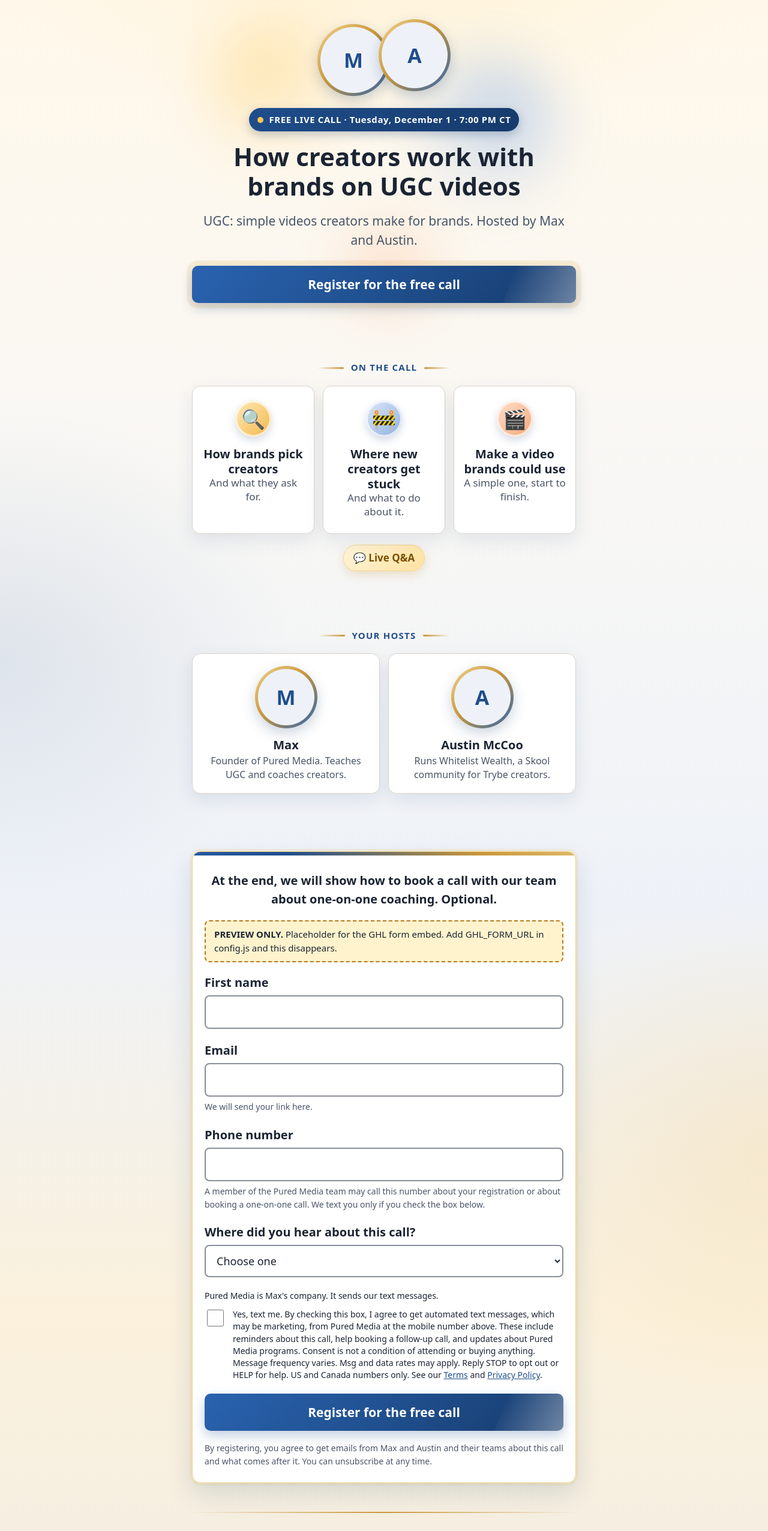
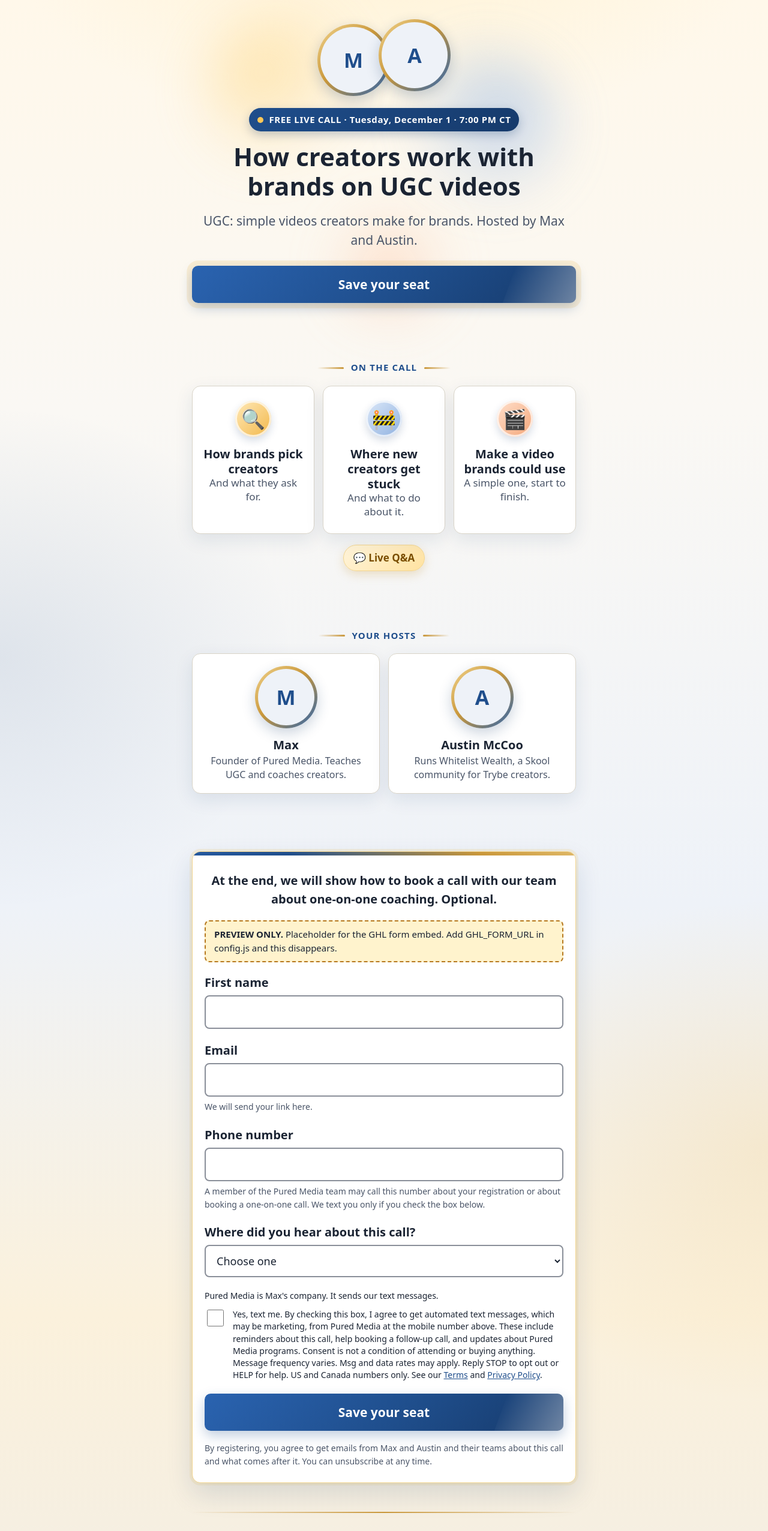
Before and after one commit to CriticalClientele/creator-brand-call, a plain HTML site: page index.html in a window 1280 px wide. Shown: the top 2552 px of the page at 60% size. Drawn offline with Linux system fonts and the light colour scheme.

Commit message:
Button: Save your seat
Co-Authored-By: Claude Opus 5.5 <noreply@anthropic.com>

```diff
--- a/index.html
+++ b/index.html
@@ -21,7 +21,7 @@
     <p class="chip js-event">FREE LIVE CALL · [DATE] · [TIME CT]</p>
     <h1 id="headline">How creators work with brands on UGC videos</h1>
     <p class="sub" id="subhead">UGC: simple videos creators make for brands. Hosted by Max and Austin.</p>
-    <a class="btn" href="#register">Register for the free call</a>
+    <a class="btn" href="#register">Save your seat</a>
   </section>
 
   <!-- 2. PLAN -->
@@ -105,7 +105,7 @@
             <span>Yes, text me. By checking this box, I agree to get automated text messages, which may be marketing, from Pured Media at the mobile number above. These include reminders about this call, help booking a follow-up call, and updates about Pured Media programs. Consent is not a condition of attending or buying anything. Message frequency varies. Msg and data rates may apply. Reply STOP to opt out or HELP for help. US and Canada numbers only. See our <a data-link="terms" href="#">Terms</a> and <a data-link="privacy" href="#">Privacy Policy</a>.</span>
           </label>
 
-          <button class="btn" type="submit">Register for the free call</button>
+          <button class="btn" type="submit">Save your seat</button>
         </form>
       </div>
 
```
